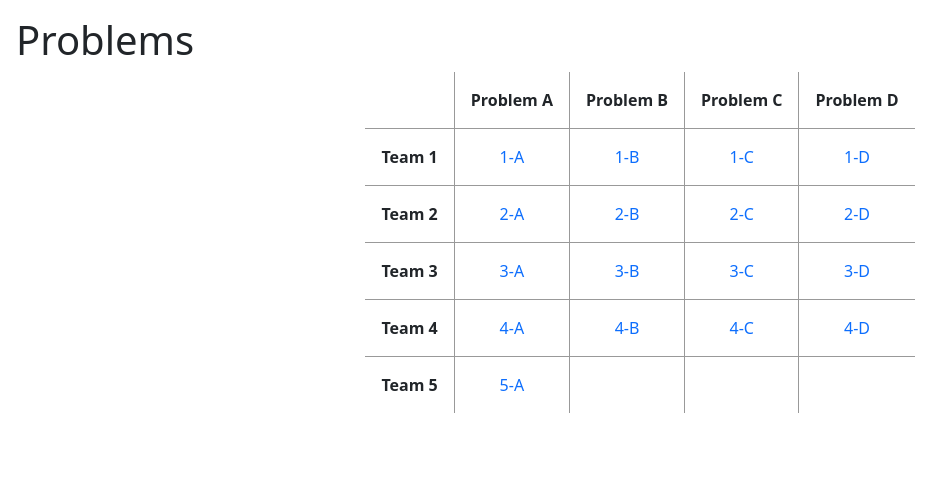
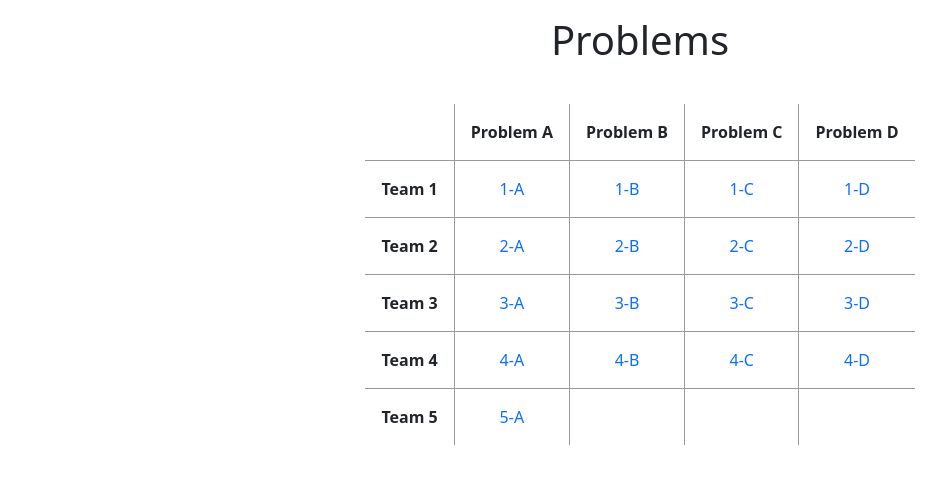
Before and after one commit to gfoust/graphical-proofs, a React app: page /proofs/ in a window 1280 px wide. Shown: the top 484 px of the page, without its empty margins (0-942 px from the left). Built offline with nearby package versions, Linux system fonts and the light colour scheme; the HTML template or start-up script is replaced by a standard one.

Commit message:
Turn off user-select

```diff
--- a/src/ui/components/navbar.scss
+++ b/src/ui/components/navbar.scss
@@ -5,3 +5,7 @@
 nav {
   flex-grow: 0;
 }
+
+a.nav-link {
+  user-select: none;
+}
--- a/src/ui/components/rule-view.scss
+++ b/src/ui/components/rule-view.scss
@@ -17,6 +17,7 @@ pf-rule-view {
     text-align: center;
     font: 2.5rem "Times New Roman", serif;
     padding-bottom: 1rem;
+    user-select: none;
   }
 }
 
--- a/src/ui/page.scss
+++ b/src/ui/page.scss
@@ -25,6 +25,11 @@ pf-page {
 h1.page {
   text-align: center;
   color: $primary;
+  user-select: none;
+}
+
+button.btn {
+  user-select: none;
 }
 
 // @media (width > 800px) {
--- a/src/ui/panels/builder.scss
+++ b/src/ui/panels/builder.scss
@@ -10,6 +10,7 @@ pf-builder-panel {
     text-align: center;
     flex-grow: 1;
     margin-top: 1em;
+    user-select: none;
   }
 }
 
--- a/src/ui/panels/formulas.scss
+++ b/src/ui/panels/formulas.scss
@@ -6,6 +6,7 @@ pf-formulas-panel {
 
   h2 {
     text-align: center;
+    user-select: none;
   }
 
   div {
--- a/src/ui/problem-list.scss
+++ b/src/ui/problem-list.scss
@@ -1,5 +1,10 @@
 
 pf-problem-list {
+  h1 {
+    text-align: center;
+    user-select: none;
+    margin-bottom: 1em;
+  }
   table {
     margin: auto;
   }
@@ -7,6 +12,7 @@ pf-problem-list {
     border: 1px solid #999;
     padding: 16px;
     text-align: center;
+    user-select: none;
   }
   tr:first-child th {
     border-top: none;
```
